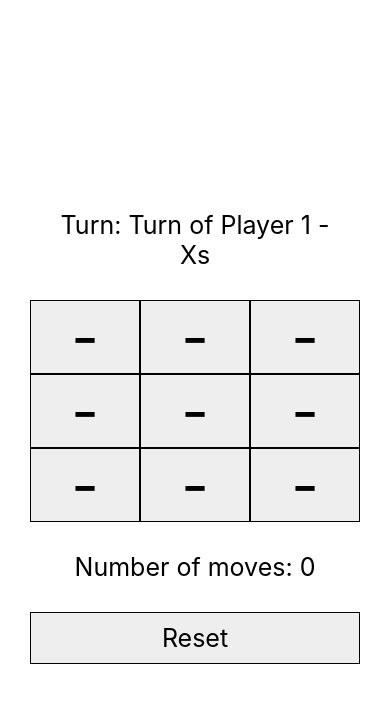
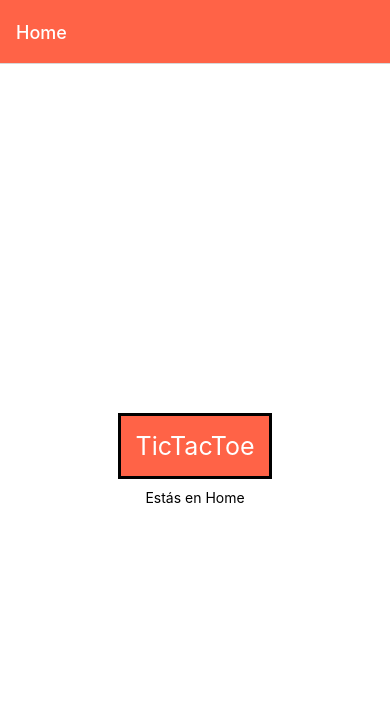
Before and after one commit to sergiocalderoncamara/QuizReactNative, a React Native app: screen /Home in a window 390 px wide. Shown: the top 702 px of the page. Built offline with nearby package versions, Linux system fonts and the light colour scheme; no server answers.

Commit message:
Navigation

```diff
--- a/App.js
+++ b/App.js
@@ -1,13 +1,21 @@
-import { StatusBar } from 'expo-status-bar';
 import { StyleSheet, Text, View } from 'react-native';
 import GameScreen from './app/components/GameScreen';
+import TicTacToe from './app/components/TicTacToe/TicTacToe';
+import { enableScreens } from 'react-native-screens';
+import { NavigationContainer } from '@react-navigation/native';
+import { createNativeStackNavigator } from '@react-navigation/native-stack';
+
+enableScreens();
+const Stack = createNativeStackNavigator();
 
 export default function App() {
   return (
-    <View style={styles.container}>
-      <GameScreen />
-      <StatusBar style="auto" />
-    </View>
+    <NavigationContainer style={styles.container}>
+      <Stack.Navigator initialRouteName="Home" screenOptions={{ headerTintColor: 'white', headerStyle: { backgroundColor: 'tomato' } }}>
+        <Stack.Screen name="Home" component={GameScreen} styles={styles}/>
+        <Stack.Screen name="TicTacToe" component={TicTacToe} styles={styles} />
+      </Stack.Navigator>
+    </NavigationContainer>
   );
 }
 
--- /dev/null
+++ b/app/components/Actionbar.js
@@ -0,0 +1,40 @@
+import React from 'react';
+import { StyleSheet, Text, View, TouchableHighlight } from 'react-native';
+
+export default function Actionbar(props) {
+    return (
+        <View style={styles.navbar}>
+            <TouchableHighlight style={styles.navbar_boton} onPress={() => props.navegar('TicTacToe')}>
+                <Text style={styles.navbar_boton_text}>TicTacToe</Text>
+            </TouchableHighlight>
+        </View>
+    );
+  }
+
+  const styles = StyleSheet.create({
+    container: {
+      flex: 1,
+      backgroundColor: '#fff',
+      alignItems: 'center',
+      justifyContent: 'center',
+      flexDirection: 'row',
+    },
+    navbar: {
+        marginTop: 0,
+    },
+    navbar_boton: {
+        padding: 15,
+        margin: 10,
+        backgroundColor: 'tomato',
+        color: 'white',
+        borderWidth: 3,
+        borderColor: 'black',
+        fontSize: 25,
+        textAlign: 'center'
+    },
+    navbar_boton_text: {
+        color: 'white',
+        fontSize: 25,
+        textAlign: 'center'
+    },
+  });
--- a/app/components/GameScreen.js
+++ b/app/components/GameScreen.js
@@ -1,10 +1,10 @@
 import React, { useState, useEffect } from 'react';
-import { View } from 'react-native';
-import TicTacToe from './TicTacToe/TicTacToe'
+import { View, StyleSheet, Text } from 'react-native';
 import { getAPI } from "../../api";
+import { StatusBar } from 'expo-status-bar';
+import Actionbar from './Actionbar';
 
-
-function App(props) {
+export default function GameScreen(props) {
 
   const [quizzes, setQuizzes] = useState([]);
 
@@ -26,11 +26,21 @@ function App(props) {
 
   return (
     <>
-        <View>
-            <TicTacToe />
-        </View>
+      <View style={styles.container}>
+        <Actionbar navegar={props.navigation.navigate} />
+        <Text>Estás en Home</Text>
+        <StatusBar style="auto" />
+      </View>
     </>
   );
 }
 
-export default App;
+
+const styles = StyleSheet.create({
+  container: {
+    flex: 1,
+    backgroundColor: '#fff',
+    alignItems: 'center',
+    justifyContent: 'center',
+  },
+});
--- a/app/components/TicTacToe/TicTacToe.js
+++ b/app/components/TicTacToe/TicTacToe.js
@@ -16,7 +16,7 @@ export default function App(props) {
     ['-', '-', '-']
   ]);
 
-  useEffect(() => {
+  /*useEffect(() => {
     async function fetchData() {
       const res = await fetch("http://myjson.dit.upm.es/api/bins/ccr5");
       const myjson = await res.json();
@@ -27,7 +27,7 @@ export default function App(props) {
     }
 
     fetchData();
-  }, []);
+  }, []);*/
 
   function appClick(rowNumber, columnNumber) {
     let valuesCopy = JSON.parse(JSON.stringify(values));
@@ -38,7 +38,7 @@ export default function App(props) {
     setMoves(moves + 1);
   }
 
-  function resetClick(){
+  function resetClick() {
     setTurn(PLAYERX);
     setMoves(0);
     setValues([
@@ -52,10 +52,10 @@ export default function App(props) {
   let text = "Turn of " + turn;
 
   return (
-    <View style={{flex:1, margin: 30}}>
-      <Header text={text}/>
-      <Board values={values}  appClick={appClick}/>
-      <Text style={{fontSize: 25, padding: 30, textAlign:'center'}}>Number of moves: {moves}</Text>
+    <View style={{ flex: 1, margin: 30 }}>
+      <Header text={text} />
+      <Board values={values} appClick={appClick} />
+      <Text style={{ fontSize: 25, padding: 30, textAlign: 'center' }}>Number of moves: {moves}</Text>
       <Reset resetClick={resetClick}></Reset>
     </View>
   );
```
Also changed, not shown: package.json (+9 -0 lines), 1 other file (tests, documents, lock files or other folders). Lines whose indentation alone changed are shown as unchanged.
